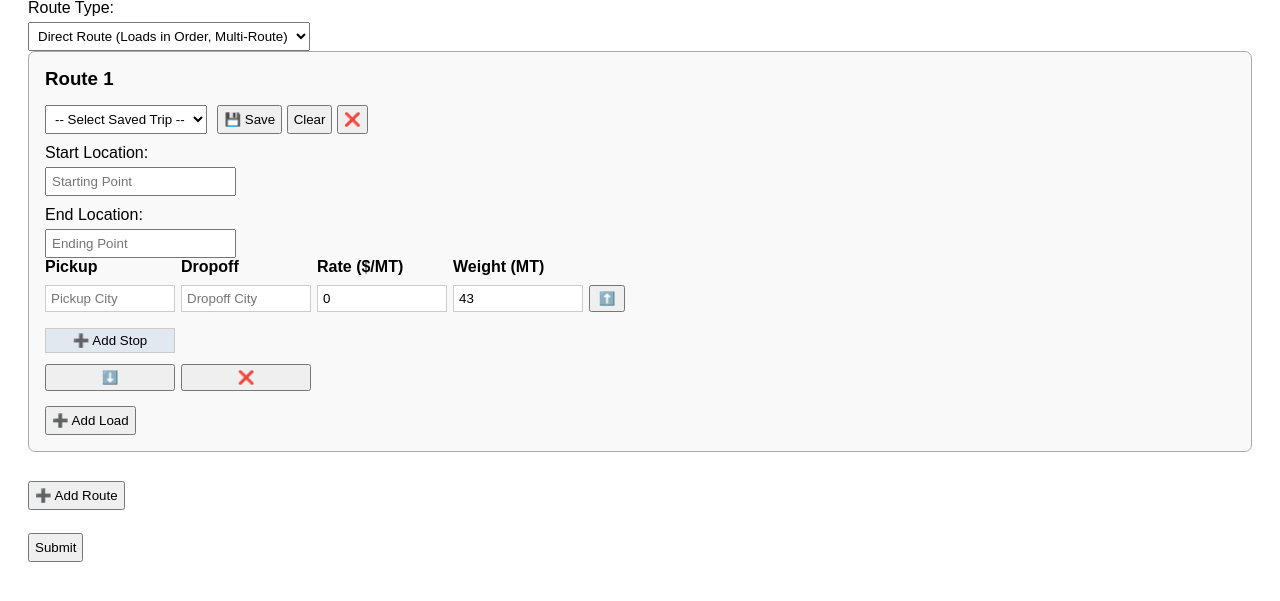
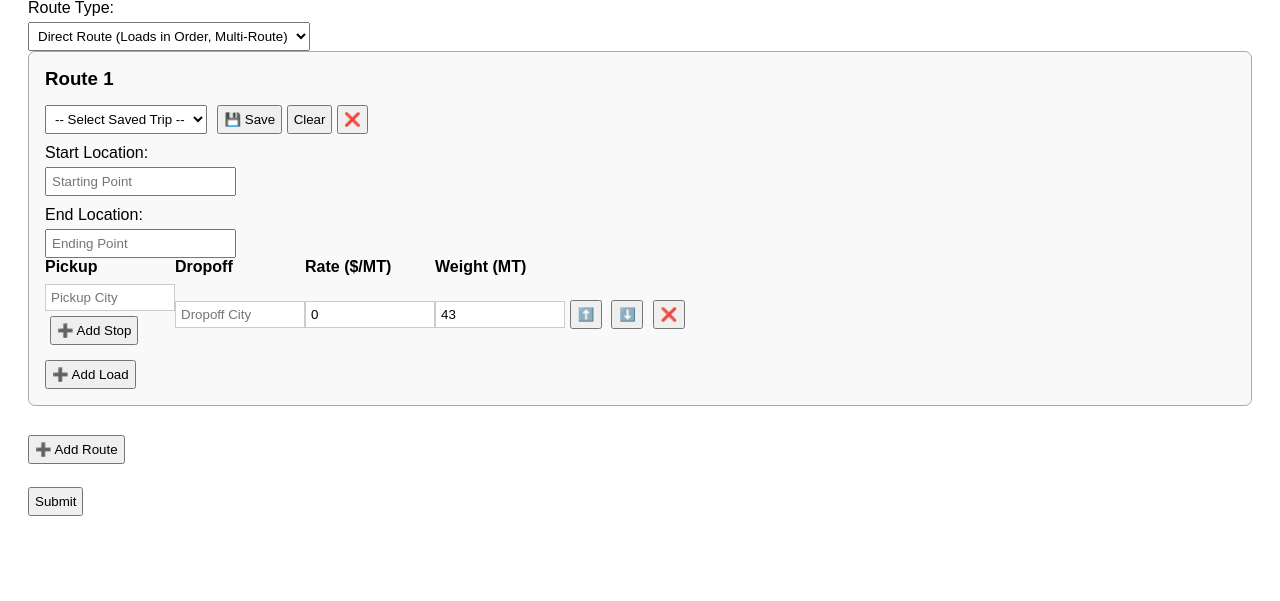
Before and after one commit to topleft1562/AIBackend, a Flask app: page / in a window 1280 px wide. Shown: the part 97-698 px from the top of the page. Run offline with Flask 2, Linux system fonts and the light colour scheme; some libraries are stand-ins or nearby versions.

Commit message:
Update dispatch_form.html

```diff
--- a/templates/dispatch_form.html
+++ b/templates/dispatch_form.html
@@ -5,127 +5,27 @@
   <meta name="viewport" content="width=device-width, initial-scale=1.0" />
   <title>Dispatch Optimizer</title>
   <style>
-  body {
-    font-family: sans-serif;
-    padding: 20px;
-  }
-
-  label {
-    display: block;
-    margin-top: 10px;
-  }
-
-  input, button, select {
-    padding: 5px;
-    margin-top: 5px;
-  }
-
-  .route-block {
-    border: 1px solid #aaa;
-    padding: 16px;
-    margin-bottom: 24px;
-    background: #f9f9f9;
-    border-radius: 7px;
-  }
-
-  .route-block h3 {
-    margin: 0 0 10px 0;
-  }
-
-  .load-header {
-    display: grid;
-    grid-template-columns: 130px 130px repeat(2, 130px) 36px;
-    align-items: center;
-    gap: 6px;
-    font-weight: bold;
-    margin-bottom: 4px;
-  }
-
-  .load-row {
-    display: grid;
-    grid-template-columns: 130px 130px repeat(2, 130px) 36px;
-    align-items: start;
-    gap: 6px;
-    margin-bottom: 10px;
-  }
-
-  .load-row input {
-    width: 100%;
-    box-sizing: border-box;
-    border: 1px solid #ccc;
-  }
-
-  .load-row button {
-    min-width: 32px;
-    padding: 4px 6px;
-  }
-
-  .routepoints-container {
-    display: flex;
-    flex-direction: column;
-    gap: 2px;
-    margin-bottom: 4px;
-  }
-
-  .add-routepoint-btn {
-    margin-top: 4px;
-    padding: 3px 6px;
-    background: #e2e8f0;
-    border: 1px solid #ccc;
-    cursor: pointer;
-    width: 100%;
-  }
-
-  .remove-route-btn {
-    float: right;
-    color: #e53e3e;
-    display: inline;
-  }
-
-  .sort-toggle {
-    margin-bottom: 10px;
-    font-size: 16px;
-  }
-
-  .results-table {
-    border-collapse: collapse;
-    width: 100%;
-    margin: 18px 0;
-    background: #fff;
-  }
-
-  .results-table th,
-  .results-table td {
-    border: 1px solid #bbb;
-    padding: 6px 10px;
-    text-align: center;
-  }
-
-  .results-table th {
-    background: #f4f4f4;
-  }
-
-  .settings-block {
-    margin: 18px 0;
-  }
-
-  .settings-block label {
-    margin-right: 12px;
-    display: inline-block;
-  }
-
-  .settings-block input {
-    margin-right: 18px;
-    width: 60px;
-  }
-
-  .pickup-with-routepoints {
-    display: flex;
-    flex-direction: column;
-    gap: 4px;
-  }
-</style>
-
+    body { font-family: sans-serif; padding: 20px; }
+    label { display: block; margin-top: 10px; }
+    input, button, select { padding: 5px; margin-top: 5px; }
+    .route-block { border: 1px solid #aaa; padding: 16px; margin-bottom: 24px; background: #f9f9f9; border-radius: 7px; }
+    .route-block h3 { margin: 0 0 10px 0; }
+    .load-row { margin-bottom: 10px; display: flex; align-items: center; }
+    .load-row input { margin-right: 0; border: 1px solid #ccc; box-sizing: border-box; }
+    .load-header { display: flex; font-weight: bold; margin-bottom: 3px; }
+    .load-header span,
+    .load-row input { min-width: 130px; max-width: 130px; width: 130px; margin-right: 0; text-align: left; }
+    .load-header span:last-child { min-width: 36px; max-width: 36px; width: 36px; }
+    .load-row button { margin-left: 5px; min-width: 32px; }
+    .remove-route-btn { float: right; color: #e53e3e; display: inline; }
+    .sort-toggle { margin-bottom: 10px; font-size: 16px; }
+    .results-table { border-collapse: collapse; width: 100%; margin: 18px 0; background: #fff; }
+    .results-table th, .results-table td { border: 1px solid #bbb; padding: 6px 10px; text-align: center; }
+    .results-table th { background: #f4f4f4; }
+    .settings-block { margin: 18px 0; }
+    .settings-block label { margin-right: 12px; display: inline-block; }
+    .settings-block input { margin-right: 18px; width: 60px; }
+  </style>
 </head>
 <body>
 
@@ -382,39 +282,36 @@ function addLoadRowWithValues(loadsContainer, values) {
   const routePoints = values.routePoints || [];
   row.className = "load-row";
 
-  // HTML content of the row
-  let buttonsHTML = `<button type="button" onclick="removeLoadRow(this)">❌</button>`;
-  if (mode === "direct") {
-    buttonsHTML = `
-      <button type="button" class="move-up-btn" onclick="moveLoadUp(this)">⬆️</button>
-      <button type="button" class="move-down-btn" onclick="moveLoadDown(this)">⬇️</button>
-      ${buttonsHTML}
-    `;
-  }
-
   row.innerHTML = `
     <div class="pickup-with-routepoints">
       <input type="text" name="pickup" placeholder="Pickup City" required value="${values.pickup || ""}" />
       <div class="routepoints-container"></div>
       <button type="button" class="add-routepoint-btn" onclick="addRoutePoint(this)">➕ Add Stop</button>
     </div>
+
     <input type="text" name="dropoff" placeholder="Dropoff City" required value="${values.dropoff || ""}" />
     ${mode === "best" ? `<input type="number" name="count" placeholder="# of Loads" value="${values.count || 1}" min="1" required />` : ""}
     <input type="number" name="rate" placeholder="Rate" value="${values.rate || 0}" min="0" step="0.01" required />
     <input type="number" name="weight" placeholder="Weight" value="${values.weight || 43}" min="0" step="0.01" required />
     ${mode === "manual" ? `<input type="checkbox" name="required" style="margin-left:6px;" />` : ""}
-    ${buttonsHTML}
+
+    <div class="row-buttons">
+      ${mode === "direct" ? `
+        <button type="button" class="move-up-btn" onclick="moveLoadUp(this)">⬆️</button>
+        <button type="button" class="move-down-btn" onclick="moveLoadDown(this)">⬇️</button>
+      ` : ""}
+      <button type="button" onclick="removeLoadRow(this)">❌</button>
+    </div>
   `;
 
-  // Add the row to the container
   loadsContainer.appendChild(row);
 
-  // Fill in any preexisting route points
+  // Fill preexisting routepoints
   setTimeout(() => {
     const container = row.querySelector('.routepoints-container');
     routePoints.forEach((point, i) => {
       const dummyBtn = document.createElement("button");
-      addRoutePoint(dummyBtn); // simulate button click
+      addRoutePoint(dummyBtn); // Simulate button press
       const inputs = container.querySelectorAll("input[name='routePoint']");
       if (inputs.length) {
         inputs[inputs.length - 1].value = point;
@@ -440,7 +337,7 @@ function addRoutePoint(button) {
   const input = document.createElement("input");
   input.type = "text";
   input.name = "routePoint";
-  input.placeholder = `Route Point ${container.children.length + 1}`;
+  input.placeholder = "Route Point";
 
   const removeBtn = document.createElement("button");
   removeBtn.type = "button";
```
